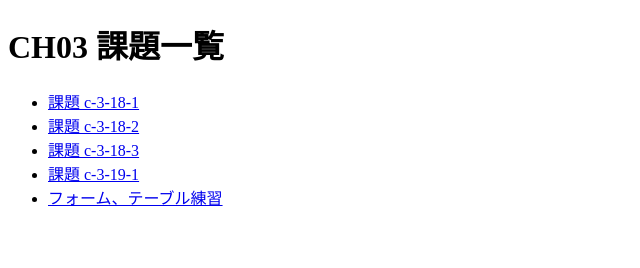
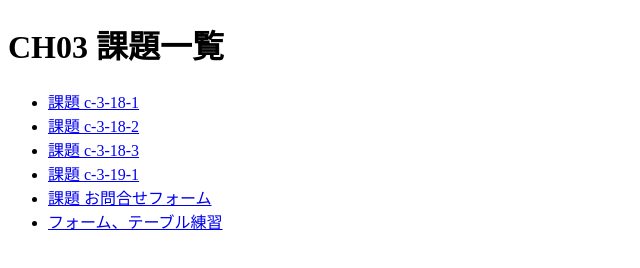
Before and after one commit to itc-s26012/CH03, a plain HTML site: page index.html in a window 1280 px wide. Shown: the whole page, without its empty margins (0-640 px from the left). Drawn offline with Linux system fonts and the light colour scheme.

Commit message:
目次にお問合せフォーム　追加

```diff
--- a/index.html
+++ b/index.html
@@ -14,6 +14,7 @@
     <li><a href="./c-3-18-2/index.html">課題 c-3-18-2</a></li>
     <li><a href="./c-3-18-3/index.html">課題 c-3-18-3</a></li>
     <li><a href="./c-3-19-1/index.html">課題 c-3-19-1</a></li>
+    <li><a href="./03-form/index.html">課題 お問合せフォーム</a></li>
     <li><a href="./member-management/login.html">フォーム、テーブル練習</a></li>
   </ul>
 </body>
```
